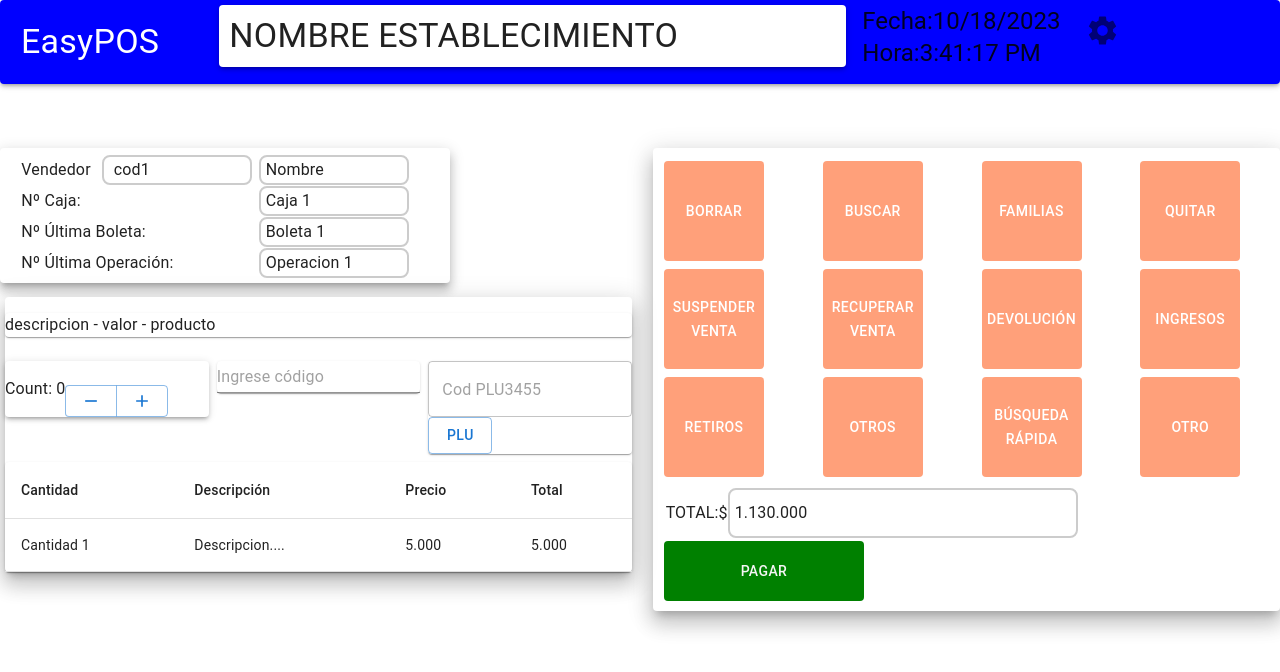
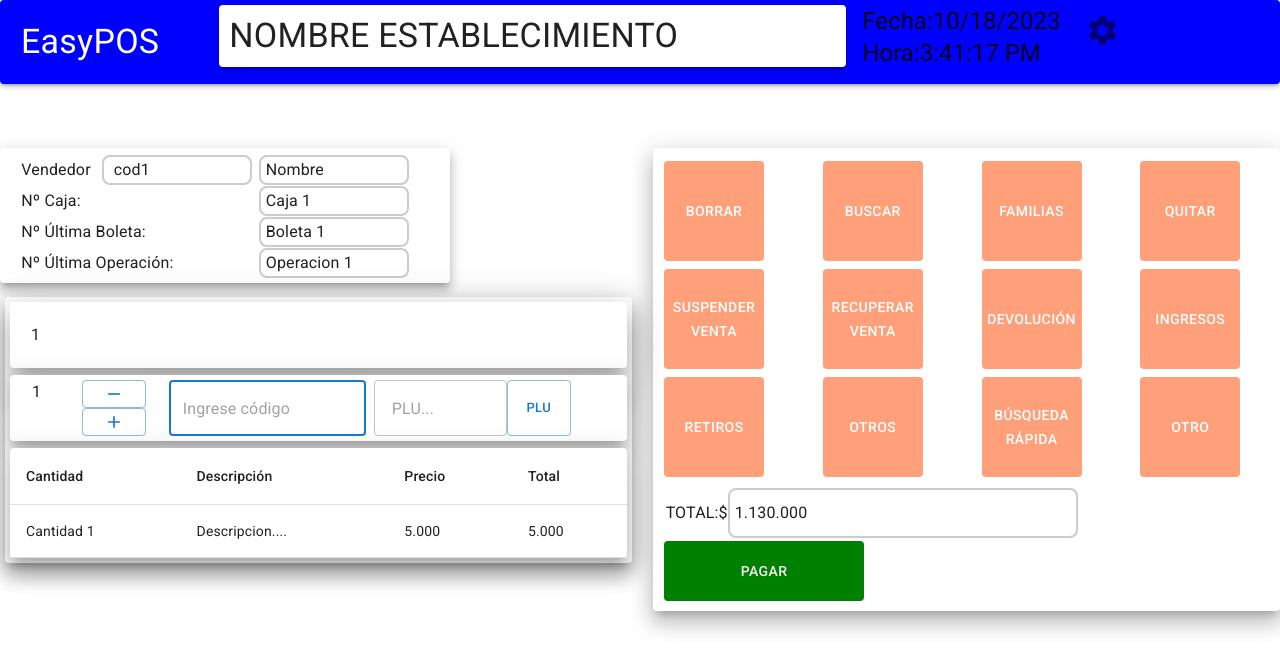
Before and after one commit to Miltoco21/PuntodeVenta, a React (Vite) app: page / in a window 1280 px wide. Shown: the top 672 px of the page. Built offline with nearby package versions, Linux system fonts and the light colour scheme.

Commit message:
suma de productos diseno

```diff
--- a/package.json
+++ b/package.json
@@ -12,6 +12,7 @@
   "dependencies": {
     "@emotion/react": "^11.11.1",
     "@emotion/styled": "^11.11.0",
+    "@fontsource/roboto": "^5.0.8",
     "@mui/icons-material": "^5.14.12",
     "@mui/material": "^5.14.12",
     "bootstrap": "^5.3.2",
--- a/src/App.jsx
+++ b/src/App.jsx
@@ -3,6 +3,11 @@ import React from "react";
 import { BrowserRouter as Router, Route, Routes } from "react-router-dom";
 import Home from "./Pages/Home";
 import Consolas from "./Pages/Consolas";
+import '@fontsource/roboto/300.css';
+import '@fontsource/roboto/400.css';
+import '@fontsource/roboto/500.css';
+import '@fontsource/roboto/700.css';
+
 
 function App() {
   return (
--- a/src/Components/BoxOptions/BoxSumaProd.jsx
+++ b/src/Components/BoxOptions/BoxSumaProd.jsx
@@ -32,7 +32,7 @@ import RemoveIcon from "@mui/icons-material/Remove";
 import AddIcon from "@mui/icons-material/Add";
 
 const BoxSumaProd = () => {
-  const [count, setCount] = useState(0);
+  const [count, setCount] = useState(1);
 
   const increment = () => {
     setCount(count + 1);
@@ -41,7 +41,7 @@ const BoxSumaProd = () => {
   const decrement = () => {
     setCount(count - 1);
   };
-  const [plu, setPlu] = useState('');
+  const [plu, setPlu] = useState("");
 
   const handlePluChange = (event) => {
     setPlu(event.target.value);
@@ -49,12 +49,14 @@ const BoxSumaProd = () => {
 
   const handlePluSubmit = () => {
     // You can handle the PLU submission here, e.g., send it to the server.
-    console.log('PLU submitted:', plu);
+    console.log("PLU submitted:", plu);
   };
 
   return (
     <Paper
       elevation={13}
+      item
+      lg={11}
       sx={{
         display: "flex",
         flexDirection: "column",
@@ -63,72 +65,109 @@ const BoxSumaProd = () => {
         marginBottom: "10px",
         marginLeft: "5px",
         marginTop: "-340px",
-        justifyContent: "space-around",
+        justifyContent: "center",
+
+      }}
+    >
+      <Grid container spacing={1}>
+        <Grid item xs={12} lg={12}>
+          {/* Main Sales Display */}
+          <Paper
+            sx={{
+              display: "flex",
+              flexDirection: "row",
+              alignItems: "center",
+              padding: "21px",
+              margin: "5px",
+            }}
+            elevation={21}
+            className="sales-display"
+          >
+            {count}
+          </Paper>
+        </Grid>
+        <Grid item xs={4} lg={12}>
+          <Paper
+            elevation={14}
+            sx={{
+              display: "flex",
+              flexDirection: "row",
+              alignItems: "center",
+              padding: "5px",
+              margin: "5px",
+              marginTop:"-6px"
+            }}
+          >
+            <Grid container spacing={1}>
+              <Grid item xs={3} lg={1}>
+                <div className="product-box"  style={{
+                    display: "flex",
+                    flexDirection: "column",
+                    justifyContent:"space-around",
+                    alignItems: "center",
+                  }}>
+                  <Typography>{count}</Typography>
+                </div>
+              </Grid>
+              <Grid item xs={3} lg={2}>
+                <div
+                  style={{
+                    display: "flex",
+                    flexDirection: "column",
                     alignItems: "center",
                   }}
+                  size="small"
                 >
-      <Grid
-        container
-        spacing={1}
-
+                  <Button
+                    size="small"
+                    variant="outlined"
+                    aria-label="reduce"
+                    onClick={decrement}
                   >
-        <Grid item xs={12}>
-          <Paper>
-            {/* Main Sales Display */}
-            <div className="sales-display">
-              {/* You can put your main sales data here */}
-              <p>descripcion - valor - producto</p>
-            </div>
-          </Paper>
-        </Grid>
-        <Grid item xs={4} lg={4} >
-          <Paper elevation={3} sx={{ display: "flex", flexDirection: "row" }}>
-            <Grid className="product-box">
-              <p>Count: {count}</p>
-
-            </Grid>
-            <Grid sx={{ display: "flex",flexDirection:"column-reverse"}}>
-              <ButtonGroup size="medium">
-                <Button aria-label="reduce" onClick={decrement}>
                     <RemoveIcon fontSize="small" />
                   </Button>
-                <Button aria-label="increase" onClick={increment}>
+                  <Button
+                    size="small"
+                    variant="outlined"
+                    aria-label="increase"
+                    onClick={increment}
+                  >
                     <AddIcon fontSize="small" />
                   </Button>
-              </ButtonGroup>
+                </div>
               </Grid>
-          </Paper>
+              <Grid item fullWidth xs={3} lg={4}>
+                <div className="product-box">
+                  <TextField focused placeholder="Ingrese código" />
+                </div>
               </Grid>
-        <Grid item xs={4}>
-          <Paper>
-            {/* Product Box 2 */}
-            <div className="product-box">
-              {/* You can put product information or buttons here */}
-              <Typography></Typography>
-              <Input placeholder="Ingrese código"></Input>
-            </div>
-          </Paper>
-        </Grid>
-        <Grid item xs={4} lg={4}>
-          <Paper sx={{ display: "flex", flexDirection: "row" }}>
-            {/* Product Box 3 */}
-            <div className="product-box">
-        <TextField
-          placeholder="Cod PLU3455"
-          value={plu}
-          onChange={handlePluChange}
-        />
+              <Grid item xs={3} lg={4}>
+                <div style={{ display: "flex" }} className="product-box">
+                  <TextField placeholder=" PLU..." />
                   <Button
+                    size="small"
                     variant="outlined"
                     onClick={handlePluSubmit}
                   >
                     PLU
                   </Button>
                 </div>
+              </Grid>
+            </Grid>
           </Paper>
         </Grid>
+
         <Grid item xs={12}>
-          <Paper>
+          <Paper
+          elevation={14}
+            sx={{
+              display: "flex",
+              flexDirection: "row",
+              alignItems: "center",
+              margin: "5px",
+              marginTop:"-6px"
+            }}
+          >
             {/* Sales Table */}
             <TableContainer>
               <Table>
```
Also changed, not shown: 1 other file (tests, documents, lock files or other folders). Lines whose indentation alone changed are shown as unchanged.
